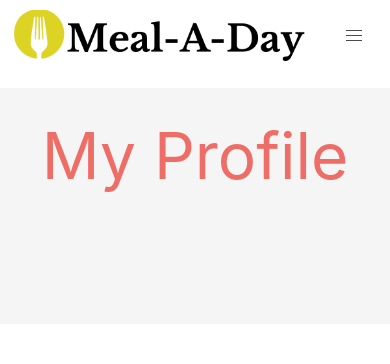
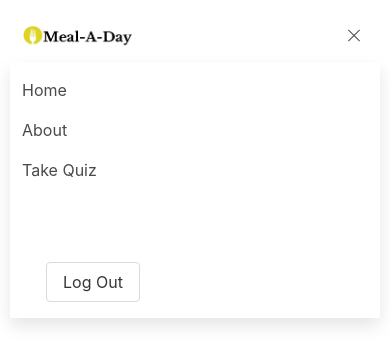
Before and after one commit to katiebran/MealADay_Frontend, a website: page profile.html in a window 390 px wide. Both pictures are taken after a click on the element 354 px from the left and 36 px from the top of the page. Drawn offline with nearby package versions, Linux system fonts and the light colour scheme; a web font is replaced by a local one.

Commit message:
implemented hamburger

```diff
--- a/profile.html
+++ b/profile.html
@@ -18,32 +18,65 @@
 </head>
 
 <body>
-    <nav class="navbar is-fixed-top" role="navigation" aria-label="main navigation">
+    <nav class="navbar is-transparent is-fixed-top">
         <div class="navbar-brand">
-            <a class="navbar-item logo" href="./index.html"></a>
-            <div class="navbar-burger" data-target="navMenu">
+          <a class="navbar-item" href="https://bulma.io">
+            <img src="images/Logo.png" alt="Meal a day logo" width="112" height="28">
+          </a>
+          <div class="navbar-burger burger" data-target="navbarExampleTransparentExample">
             <span></span>
             <span></span>
             <span></span>
           </div>
         </div>
-        <div class="navbar-menu" id="navMenu">
+
+        <div id="navbarExampleTransparentExample" class="navbar-menu">
           <div class="navbar-start">
-                <a href="./index.html" class="navbar-item brackets">Home</a>
-                <a href="./index.html" class="navbar-item brackets">About</a>
-                <a href="./quiz.html" class="navbar-item brackets">Take Quiz</a>
+            <a class="navbar-item" href="./index.html">
+              Home
+            </a>
+
+            <a class="navbar-item" href="./index.html#about_banner">
+              About
+            </a>
+            <a class="navbar-item" href="./quiz.html">
+              Take Quiz
+
+
+
+          </div>
+
+          <div class="navbar-end">
+            <div class="navbar-item">
+              <div class="field is-grouped">
+                <!-- if logged in -->
+                <p class="control">
+                  <a class="bd-tw-button button" target="_blank"
+                    href="./logOut.html">
+                    <span>
+                      Log Out
+                    </span>
+                  </a>
+                </p>
+
+                <!-- if logged out -->
+                <!-- <p class="control">
+                  <a class="bd-tw-button button" target="_blank"
+                    href="./logOut.html">
+                    <span>
+                      Login
+                    </span>
+                  </a>
+                </p> -->
+                <!-- <p class="control">
+                  <a class="button is-primary"
+                    href="./signUp.html">
+
+                    <span>Sign Up</span>
+                  </a>
+                </p> -->
               </div>
             </div>
-        <div class="navbar-end"></div>
-        <script>
-            if(localStorage.getItem('jwt') != null){
-              document.write(`<a class="button is-dark " href="./logOut.html">
-                                <strong>Log Out</strong>
-                              </a>`);
-            }
-        </script>
-        <div class="navbar-item">
-            <div class="buttons">
           </div>
         </div>
       </nav>
@@ -64,6 +97,18 @@
             </div>
         </div>
     </div>
+    <script>
+        $(document).ready(function () {
+
+          // Check for click events on the navbar burger icon
+          $(".navbar-burger").click(function () {
+
+            // Toggle the "is-active" class on both the "navbar-burger" and the "navbar-menu"
+            $(".navbar-burger").toggleClass("is-active");
+            $(".navbar-menu").toggleClass("is-active");
+
+          });
+        });</script>
     <script src="createAccountHandle.js"></script>
     <script src="testdata.js"></script>
     <script src="quiz.js" type="module"></script>
```
Also changed, not shown: logIn.html (+67 -5 lines), logOut.html (+66 -5 lines). Lines whose indentation alone changed are shown as unchanged.
